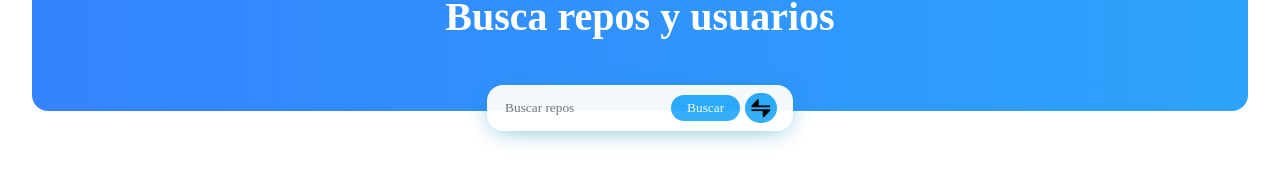
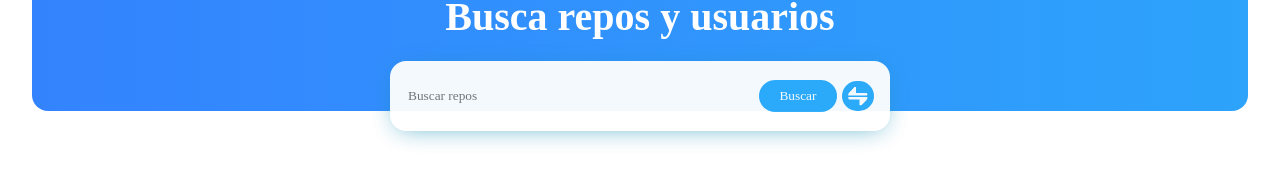
Before and after one commit to bermudezjorge/luunahub, a Next.js app: page /search in a window 1280 px wide. Shown: the part 174-345 px from the top of the page. Built offline with nearby package versions, Linux system fonts and the light colour scheme; no server answers.

Commit message:
ui fixes

```diff
--- a/src/components/ButtonLink.js
+++ b/src/components/ButtonLink.js
@@ -14,6 +14,7 @@ const AasButton = styled.a`
   font-weight: 500;
   display: flex;
   align-items: center;
+  cursor: pointer;
 `
 
 const ButtonLink = () => (
--- a/src/components/Footer.js
+++ b/src/components/Footer.js
@@ -15,7 +15,7 @@ const Container = styled.footer`
 const Text = styled.h4`
   font-family: Poppins;
   color: gray;
-  font-size: 1rem;
+  font-size: 3rem;
   text-align: center;
 
   @media (min-width: 768px) {
--- a/src/components/HeroSection.js
+++ b/src/components/HeroSection.js
@@ -24,7 +24,7 @@ const Section = styled.div`
 const Title = styled.h1`
   font-family: Poppins;
   color: #fff;
-  font-size: 1.5rem;
+  font-size: 2rem;
   margin-bottom: 1rem;
   text-align: center;
   padding: 0 1rem;
--- a/src/components/SearchForm.js
+++ b/src/components/SearchForm.js
@@ -2,6 +2,7 @@ import { useState } from 'react'
 import styled from 'styled-components'
 
 const Form = styled.form`
+  width: 300px;
   position: absolute;
   bottom: -20px;
   transition: 0.3s all ease;
@@ -9,10 +10,14 @@ const Form = styled.form`
   &:focus-within {
     bottom: -15px;
   }
+
+  @media (min-width: 768px) {
+    width: 500px;
+  }
 `
 
 const Container = styled.label`
-  width: 80%
+  width: 100%;
   height: 50px;
   background: #fff;
   box-shadow: 0px 3px 25px -7px #2191b9d4;
@@ -27,9 +32,14 @@ const Container = styled.label`
     box-shadow: 0px 7px 20px -5px #2191b9d4;
     opacity: 1;
   }
+
+  @media (min-width: 768px) {
+    height: 70px;
+  }
 `
 
 const Input = styled.input`
+  width: 100%;
   height: 100%;
   font-family: Poppins;
   color: ${({theme}) => theme.primaryColor};
@@ -39,7 +49,6 @@ const Input = styled.input`
 `
 
 const Button = styled.button`
-  height: 100%;
   font-family: Poppins;
   background-color: ${({theme}) => theme.primaryColor};
   color: #fff;
@@ -47,6 +56,11 @@ const Button = styled.button`
   border-radius: 10rem;
   border: none;
   padding: 0.3rem 1rem;
+  cursor: pointer;
+
+  @media (min-width: 768px) {
+    padding: 0.5rem 1.3rem;
+  }
 `
 
 const ButtonIcon = styled.button`
@@ -63,6 +77,7 @@ const ButtonIcon = styled.button`
   border: none;
   padding: 0.3rem 1rem;
   margin-left: 0.3rem;
+  cursor: pointer;
 `
 
 const Icon = styled.img`
--- a/src/components/UserCard.js
+++ b/src/components/UserCard.js
@@ -21,7 +21,7 @@ const Avatar = styled.img`
   border-radius: 50%;
 
   @media (min-width: 768px) {
-    width: 80%;
+    width: 80px;
   }
 `
 
@@ -35,12 +35,13 @@ const Name = styled.h3`
 `
 
 const ExternalLink = styled.a`
+  width: 50%;
   display: block;
   font-family: Poppins;
   font-weight: 500;
   color: #264c5a;
   font-size: 0.8rem;
-  margin: 0.3rem 0;
+  margin: 0.3rem auto;
   text-align: center;
 `
 
```
Also changed, not shown: public/icon/switch.png, 1 other file (tests, documents, lock files or other folders).
